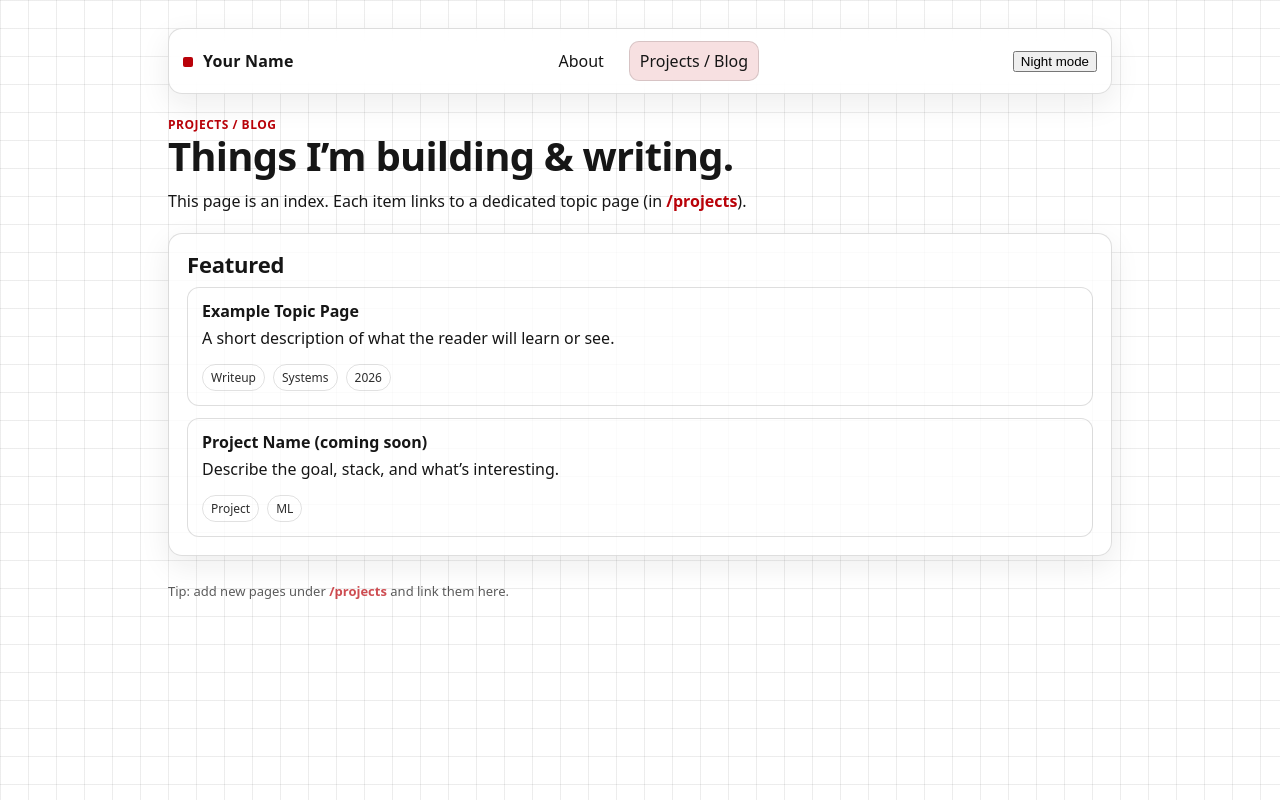
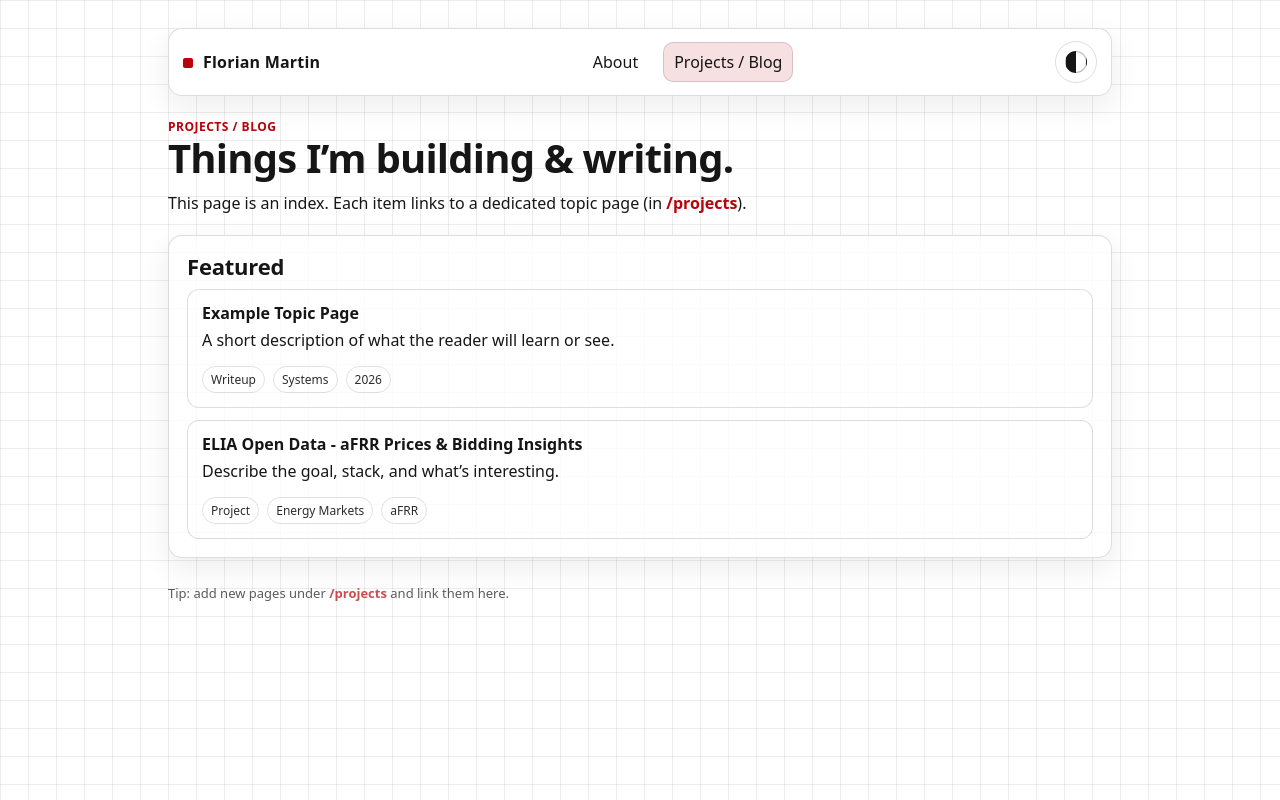
Before and after one commit to martinflor/portfolio, a plain HTML site: page projects.html in a window 1280 px wide. Drawn offline with Linux system fonts and the light colour scheme.

Commit message:
Update projects.html

```diff
--- a/projects.html
+++ b/projects.html
@@ -3,7 +3,7 @@
 <head>
   <meta charset="utf-8" />
   <meta name="viewport" content="width=device-width,initial-scale=1" />
-  <title>Your Name — Projects / Blog</title>
+  <title>Florian Martin - Projects / Blog</title>
   <link rel="stylesheet" href="assets/css/style.css" />
   <script src="assets/js/theme.js"></script>
 </head>
@@ -13,7 +13,7 @@
     <header class="nav">
       <div class="brand">
         <span class="dot"></span>
-        <span>Your Name</span>
+        <span>Florian Martin</span>
       </div>
 
       <nav class="navlinks">
@@ -22,8 +22,8 @@
       </nav>
 
       <div class="actions">
-        <button class="toggle" onclick="toggleTheme()" aria-label="Toggle night mode">
-          Night mode
+        <button class="theme-toggle" onclick="toggleTheme()" aria-label="Toggle night mode" title="Toggle night mode">
+          <span class="icon" aria-hidden="true"></span>
         </button>
       </div>
     </header>
@@ -50,11 +50,12 @@
         </article>
 
         <article class="item">
-          <h3><a href="#">Project Name (coming soon)</a></h3>
+          <h3><a href="projects/elia-afrr-open-data.html">ELIA Open Data - aFRR Prices & Bidding Insights</a></h3>
           <p>Describe the goal, stack, and what’s interesting.</p>
           <div class="tags">
             <span class="tag">Project</span>
-            <span class="tag">ML</span>
+            <span class="tag">Energy Markets</span>
+            <span class="tag">aFRR</span>
           </div>
         </article>
       </div>
```
